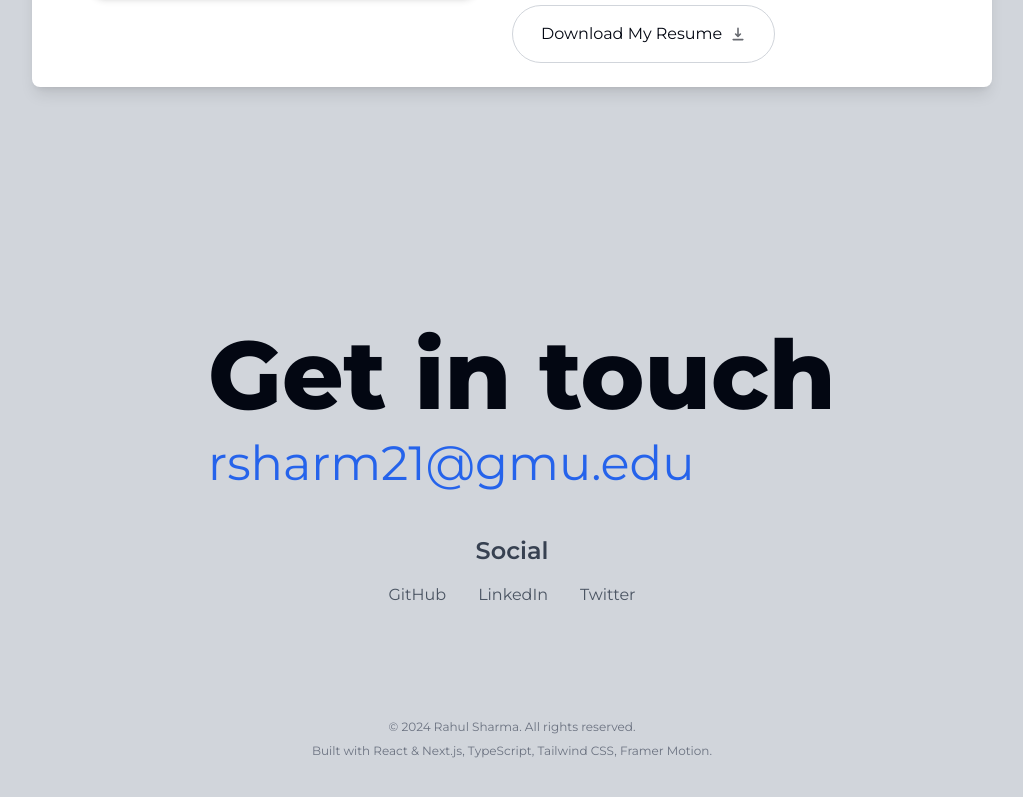
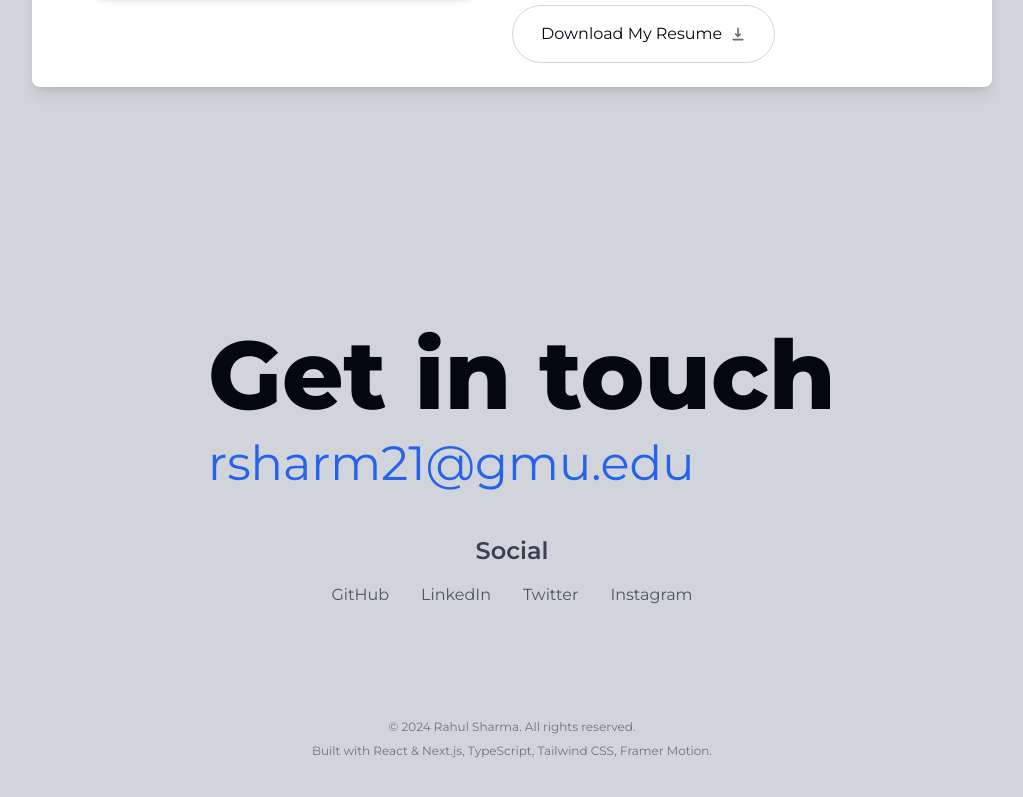
Before and after one commit to rahul-sharma-cs/portfolio, a Next.js app: page / in a window 1280 px wide. Shown: the part 2987-3784 px from the top of the page, without its empty margins (128-1151 px from the left). Built offline with nearby package versions, Linux system fonts and the light colour scheme.

Commit message:
Update contact.tsx
Change the design, updated links and added Insta

```diff
--- a/components/contact.tsx
+++ b/components/contact.tsx
@@ -45,10 +45,10 @@
       <div className="flex justify-center space-x-8">
         {/* GitHub */}
         <a
-          href="https://github.com/rahulsharma-cs"
+          href="https://github.com/rahul-sharma-cs"
           target="_blank"
           rel="noopener noreferrer"
-          className="text-gray-600 dark:text-gray-300 hover:text-black dark:hover:text-white"
+          className="text-gray-600 dark:text-gray-300 hover:text-black dark:hover:text-white transition-transform duration-200 ease-in-out hover:scale-105"
           aria-label="GitHub"
         >
           GitHub
@@ -59,7 +59,7 @@
           href="https://linkedin.com/in/rahulsharma-cs"
           target="_blank"
           rel="noopener noreferrer"
-          className="text-gray-600 dark:text-gray-300 hover:text-black dark:hover:text-white"
+          className="text-gray-600 dark:text-gray-300 hover:text-black dark:hover:text-white transition-transform duration-200 ease-in-out hover:scale-105"
           aria-label="LinkedIn"
         >
           LinkedIn
@@ -67,13 +67,24 @@
 
         {/* Twitter */}
         <a
-          href="https://twitter.com/rahulsharma"
+          href="https://x.com/rahulsharma_sd"
           target="_blank"
           rel="noopener noreferrer"
-          className="text-gray-600 dark:text-gray-300 hover:text-black dark:hover:text-white"
+          className="text-gray-600 dark:text-gray-300 hover:text-black dark:hover:text-white transition-transform duration-200 ease-in-out hover:scale-105"
           aria-label="Twitter"
         >
           Twitter
+        </a>
+
+        {/* Instagram */}
+        <a
+          href="https://instagram.com/_rahull._.7"
+          target="_blank"
+          rel="noopener noreferrer"
+          className="text-gray-600 dark:text-gray-300 hover:text-black dark:hover:text-white transition-transform duration-200 ease-in-out hover:scale-105"
+          aria-label="Instagram"
+        >
+          Instagram
         </a>
       </div>
     </motion.section>
```
